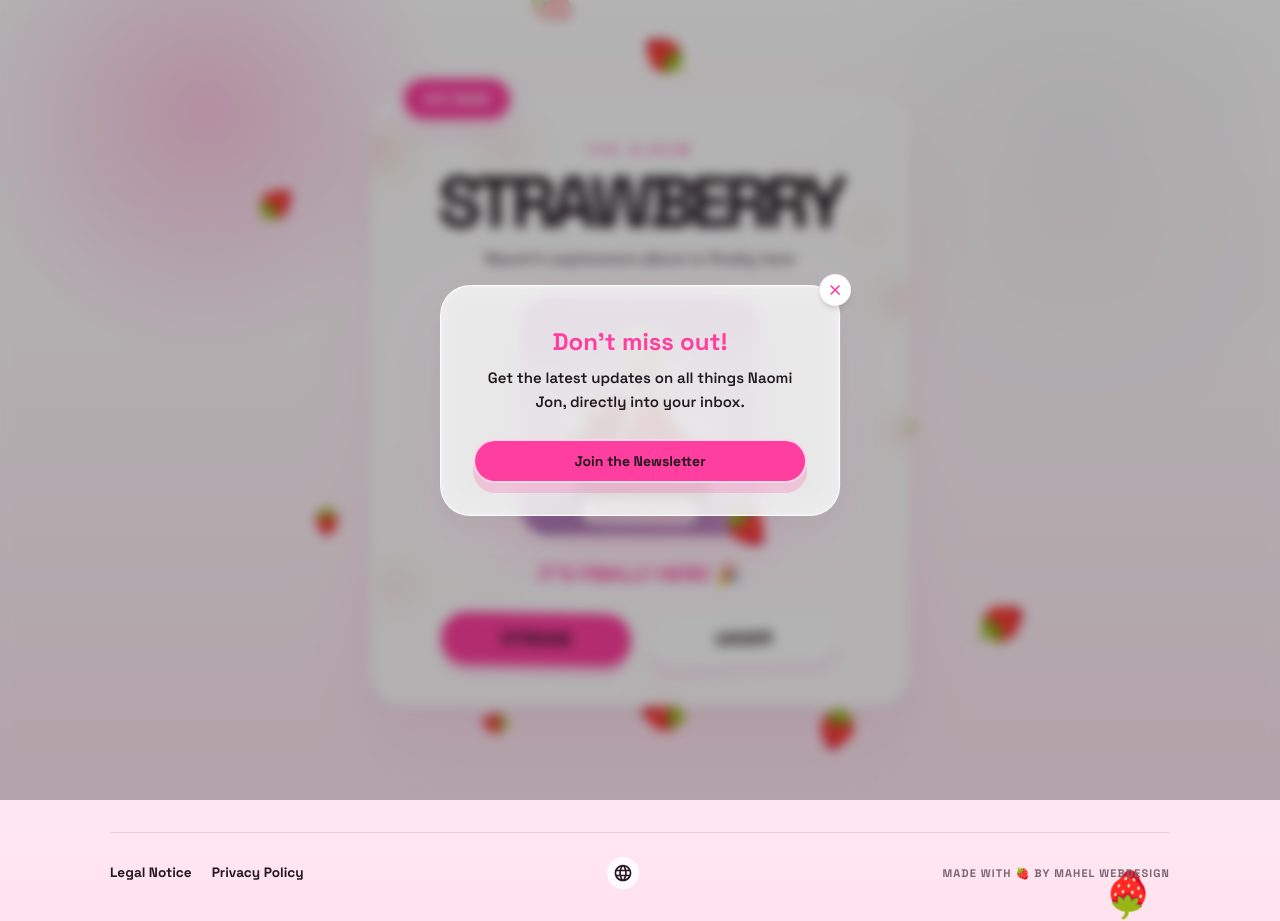
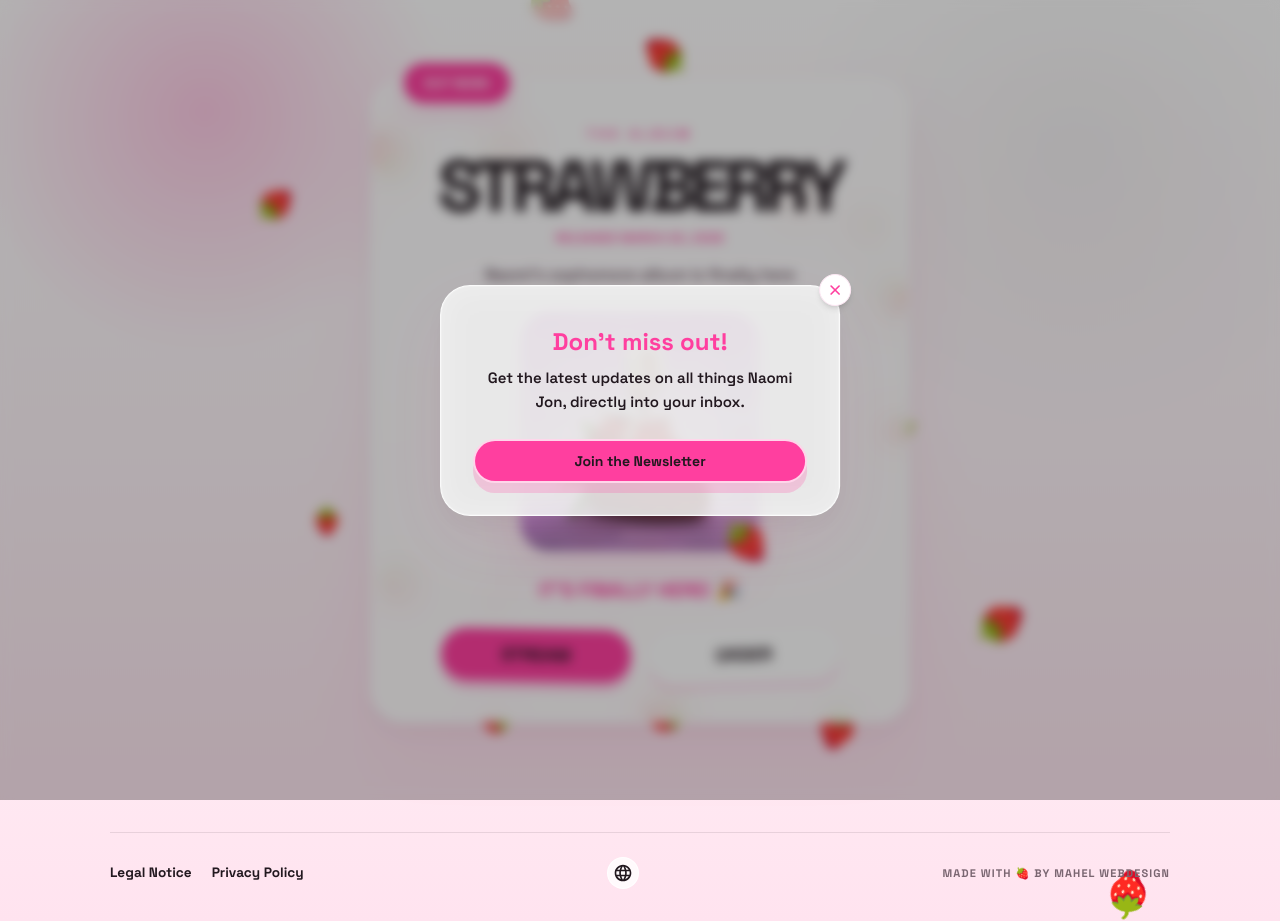
Before and after one commit to jespermhl/naomijonhq, a Next.js app: page /strawberry-album in a window 1280 px wide. Built offline with nearby package versions, Linux system fonts and the light colour scheme; no server answers.

Commit message:
feat: move release date display from album art to header in StrawberryRelease component

```diff
--- a/components/StrawberryRelease.tsx
+++ b/components/StrawberryRelease.tsx
@@ -20,11 +20,10 @@ export function StrawberryRelease({
   return (
     <div className="relative w-full flex items-center justify-center px-6 py-12 max-sm:px-4 max-sm:py-8">
       <div
-        className={`relative z-10 w-full transition-all duration-500 ease-in-out ${
-          showVideo
-            ? "grid max-w-295 grid-cols-1 items-center gap-8 lg:grid-cols-[1.05fr_0.95fr]"
-            : "max-w-135"
-        }`}
+        className={`relative z-10 w-full transition-all duration-500 ease-in-out ${showVideo
+          ? "grid max-w-295 grid-cols-1 items-center gap-8 lg:grid-cols-[1.05fr_0.95fr]"
+          : "max-w-135"
+          }`}
       >
         <div className="glass-panel relative flex flex-col items-center rounded-[34px] px-8 py-10 text-center max-sm:px-5 max-sm:py-8 lg:px-12 lg:py-10">
           <div className="bg-brand-red absolute -top-4 left-8 rounded-full border border-white/85 px-5 py-2.5 text-sm font-extrabold text-white shadow-[0_10px_24px_rgba(255,79,168,0.18)] max-sm:-top-3 max-sm:left-6 max-sm:px-3 max-sm:py-1.5 max-sm:text-xs">
@@ -37,6 +36,10 @@ export function StrawberryRelease({
           <h1 className="mb-2 text-[clamp(2.5rem,6vw,4.5rem)] font-black uppercase leading-none tracking-[-0.08em] text-[#1f171d]">
             Strawberry
           </h1>
+
+          <p className="text-brand-red mb-4 text-xs font-black uppercase tracking-wider">
+            Released {displayDateStr}
+          </p>
           <p className="text-[#5f4e58] mb-6 max-w-md text-base font-semibold leading-relaxed">
             Naomi&apos;s sophomore album is finally here
           </p>
@@ -50,9 +53,6 @@ export function StrawberryRelease({
                 style={{ objectFit: "cover" }}
                 priority
               />
-              <div className="absolute bottom-3 left-1/2 -translate-x-1/2 bg-white/90 backdrop-blur-sm border border-white/95 px-3 py-1 rounded-full text-xs font-black text-brand-red shadow-sm pointer-events-none whitespace-nowrap">
-                {displayDateStr}
-              </div>
             </div>
             <div className="filter drop-shadow-[2px_2px_0px_rgba(255,79,168,0.35)] absolute -bottom-2 -right-2 text-4xl select-none">
               🍓
```
